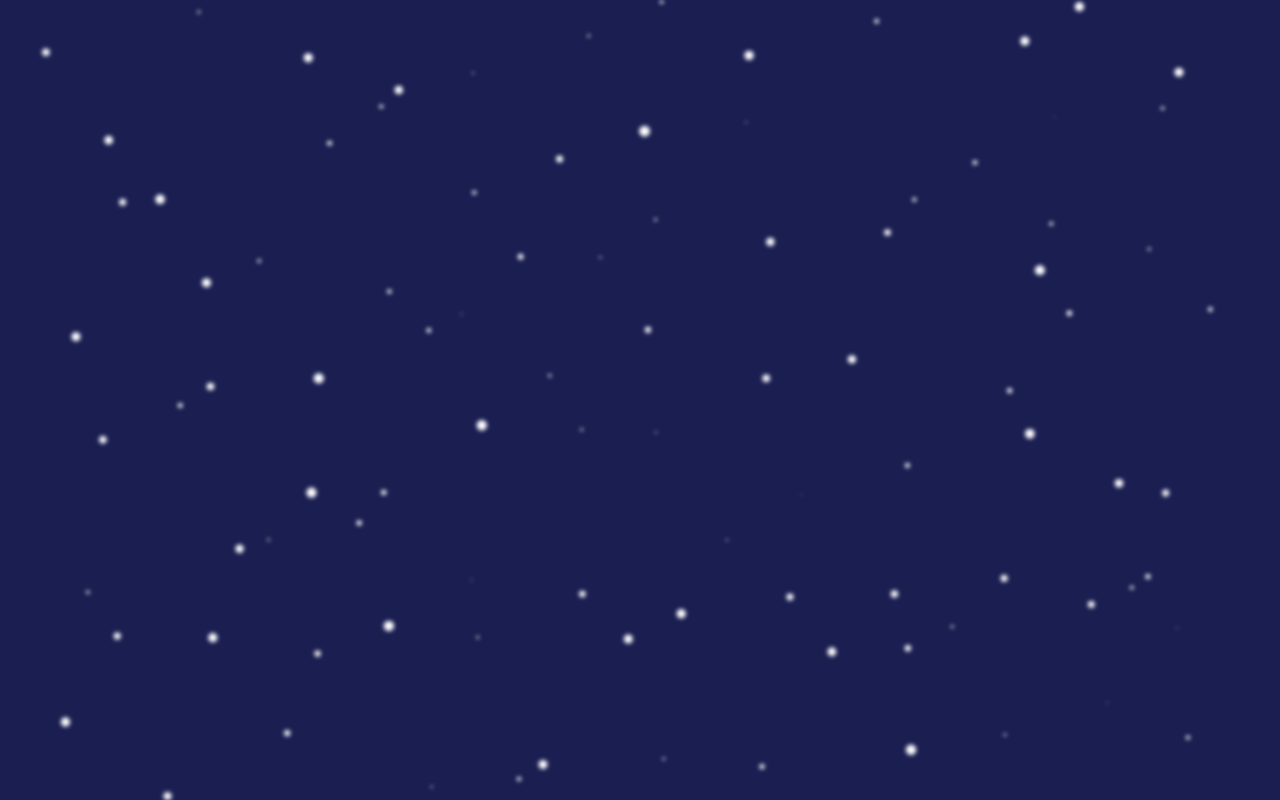
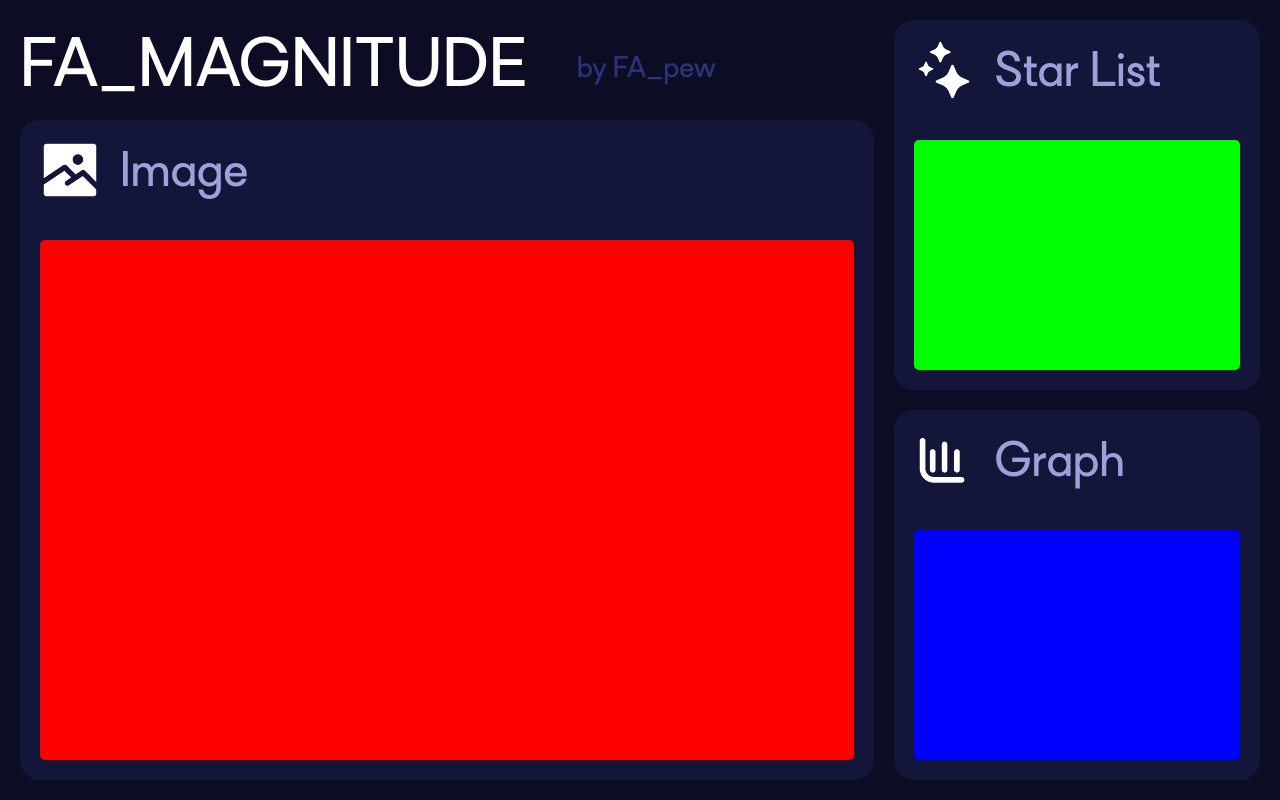
Before and after one commit to FApew/MagnitudeCalculator, a website built with Vite: page index.html in a window 1280 px wide. Built offline with nearby package versions, Linux system fonts and the light colour scheme.

Commit message:
SiteStructureCSS

```diff
--- a/index.html
+++ b/index.html
@@ -4,17 +4,45 @@
 <head>
     <meta charset="UTF-8">
     <meta name="viewport" content="width=device-width, initial-scale=1.0">
-    <title>MagnitudeCalc</title>
+    <title>FA_Magnitude</title>
     <link rel="stylesheet" href="src/style.css">
 </head>
 <body>
-    <div id="background">
-        <div id="bgSky"></div>
-    </div>
     <div id="app">
+        <div id="leftOutBox">
+            <div id="title">FA_MAGNITUDE<sub>by FA_pew</sub></div>
+            <div id="imgCol" class="col box">
+                <div class="subBox">
+                    <div class="icon" id="iImage"></div>
+                    <div class="subT">Image</div>
+                </div>
+                <div class="main" style="background: #f00">
 
+                </div>
+            </div>
+        </div>
+        <div id="graphCol" class="col">
+            <div id="starList" class="box">
+                <div class="subBox">
+                    <div class="icon" id="iStar"></div>
+                    <div class="subT">Star List</div>
+                </div>
+                <div class="main" style="background: #0f0">
+
+                </div>
+            </div>
+            <div id="HRgraph" class="box">
+                <div class="subBox">
+                    <div class="icon" id="iGraph"></div>
+                    <div class="subT">Graph</div>
+                </div>
+                <div class="main" style="background: #00f">
+
+                </div>
+            </div>
+        </div>
     </div>
 </body>
-<script src="src/script.js" defer></script>
+<script src="src/script.js" type="module" defer></script>
 <script src="src/main.js" type="module" defer></script>
 </html>
--- a/src/script.js
+++ b/src/script.js
@@ -1,69 +1,5 @@
 //Coded by FA_pew
 
 //CONFIG
-let cellSize = 100, trgRange = 2, offset = cellSize/2
+
 //
-
-const bgSky = document.getElementById("bgSky")
-
-let stars = []
-
-window.addEventListener("load", fillSky)
-window.addEventListener("resize", fillSky)
-
-function fillSky() {
-    const w = window.innerWidth, h = window.innerHeight
-    const wCells = Math.floor(w/cellSize), hCells = Math.floor(h/cellSize)
-
-    const wd = wCells*cellSize, hd = hCells*cellSize
-    bgSky.style.width = `${wd}px`, bgSky.style.height = `${hd}px`
-
-    bgSky.style.gridTemplateColumns = `repeat(${wCells},${cellSize}px)`
-    bgSky.style.gridTemplateRows = `repeat(${hCells},${cellSize}px)`
-
-    bgSky.innerHTML = ""
-
-    for (let i = 0; i < hCells; i++) {
-        stars[i] = []
-        for (let j = 0; j < wCells; j++) {
-            const sBox = document.createElement("div")
-            sBox.classList.add("starBox")
-            sBox.id = `b${i}_${j}`
-
-            const star = document.createElement("div")
-            star.classList.add("star")
-            star.id = `s${i}_${j}`
-
-            stars[i][j] = sBox
-            sBox.appendChild(star)
-
-            sBox.style.transform = `translateX(${(Math.random()*2-1)*offset}px) translateY(${(Math.random()*2-1)*offset}px) scale(${Math.random()+0.1})`
-
-            bgSky.appendChild(sBox)
-        }
-    }
-
-    bgSky.addEventListener("mouseover", (e) => {
-        const target = e.target.closest(".starBox")
-        console.log(target)
-        if (!target) return
-
-        const [y, x] = target.id.replace("b", "").split("_").map((a) => Math.floor(a))
-
-        for (let i = -trgRange-2; i <= trgRange+2; i++) {
-            for (let j = -trgRange-2; j <= trgRange+2; j++) {
-                const cx = x+i, cy = y+j
-
-                if ((cx >= 0 && cx < wCells) && (cy >= 0 && cy < hCells)) {
-                    const star = stars[cy][cx]
-
-                    if ((i >= -trgRange && i <= trgRange) && (j >= -trgRange && j <= trgRange)) {
-                        star.classList.add("active")
-                    } else {
-                        star.classList.remove("active")
-                    }
-                }
-            }
-        }
-    })
-}
--- a/src/style.css
+++ b/src/style.css
@@ -1,11 +1,9 @@
 /* Coded by FA_pew */
 html {
-    --skyCellSize: 40px;
-    --starSize: 10px;
-    --DeepSkyColor: #1a1e51;
-    --starColor: #fff;
-    --triggerFact: 5;
-    --blurS: 2px;
+    --bg: #0c0d25;
+    --col: #131539;
+    --high: #2e327a;
+    --top: #9ea0da;
 }
 
 body {
@@ -16,50 +14,131 @@ body {
     margin: 0;
 }
 
-#background {
-    position: absolute;
+#app {
+    position: relative;
     width: 100%;
     height: 100%;
-    z-index: 5/*-5*/;
+    background-color: var(--bg);
 
-    background-color: var(--DeepSkyColor);
+    display: grid;
+    grid-template-rows: 1fr;
+    grid-template-columns: 0.7fr 0.3fr;
+
+    grid-gap: 20px;
+    padding: 20px;
+    box-sizing: border-box;
+}
+
+#title {
+    font-family: "aero";
+    color: #fff;
+    font-size: 70px;
 
     display: flex;
-    justify-content: center;
-    align-items: center;
-
-    pointer-events: none;
-
-    overflow: hidden;
-
-}
-
-#bgSky {
-    position: absolute;
-    width: 100%;
-    height: 100%;
-    display: grid;
-    filter: blur(var(--blurS));
-}
-
-.starBox {
-    width: 100%;
-    aspect-ratio: 1;
-
-    display: flex;
-    justify-content: center;
+    justify-content: start;
     align-items: center;
 }
 
-.star {
-    position: absolute;
-    width: var(--starSize);
-    aspect-ratio: 1;
-    border-radius: 100%;
-    background: var(--starColor);
+#title > sub {
+    margin-left: 50px;
+    font-size: 30px;
+    color: var(--high);
 }
 
-.starBox.active > .star {
-    background: red;
-    transform: scale(1.8);
+#leftOutBox {
+    position: relative;
+    width: 100%;
+    height: 100%;
+
+    display: grid;
+    grid-template-columns: 1fr;
+    grid-template-rows: 100px 1fr;
 }
+
+#graphCol {
+    position: relative;
+    width: 100%;
+    height: 100%;
+
+    display: grid;
+    grid-template-rows: repeat(2, 1fr);
+    grid-template-columns: 1fr;
+
+    grid-gap: 20px;
+    box-sizing: border-box;
+}
+
+.box {
+    position: relative;
+    width: 100%;
+    height: 100%;
+
+    border-radius: 20px;
+    background: var(--col);
+
+    display: grid;
+    grid-template-rows: 100px 1fr;
+    grid-template-columns: 1fr;
+}
+
+.subBox {
+    position: relative;
+    width: 100%;
+    height: 100%;
+
+    display: grid;
+    grid-template-rows: 1fr;
+    grid-template-columns: 100px 1fr;
+}
+
+.icon {
+    position: relative;
+    width: 100%;
+    height: 100%;
+
+    background-repeat: no-repeat;
+    background-size: contain;
+}
+
+#iImage {
+    background-image: url("./assets/imgs/image.png");
+}
+
+#iStar {
+    background-image: url("./assets/imgs/stars.png");
+}
+
+#iGraph {
+    background-image: url("./assets/imgs/graph.png");
+}
+
+.subT {
+    position: relative;
+    width: 100%;
+    height: 100%;
+
+    font-family: "aero";
+    font-size: 50px;
+    color: var(--top);
+
+    display: flex;
+    justify-content: start;
+    align-items: center;
+
+    transform: translateY(5px);
+}
+
+.main {
+    position: relative;
+    width: calc(100% - 40px);
+    height: calc(100% - 40px);
+    margin: 20px 0 0 20px;
+    border-radius: 5px;
+}
+
+@font-face {
+    font-family: "aero";
+    src: url("./assets/fonts/POIAeronautTrial-Regular.otf") format("opentype");
+    font-weight: normal;
+    font-style: normal;
+}
```
Also changed, not shown: src/assets/fonts/POIAeronautTrial-Regular.otf (added), src/assets/imgs/graph.png (added), src/assets/imgs/image.png (added), src/assets/imgs/stars.png (added), src/data.js (added).
